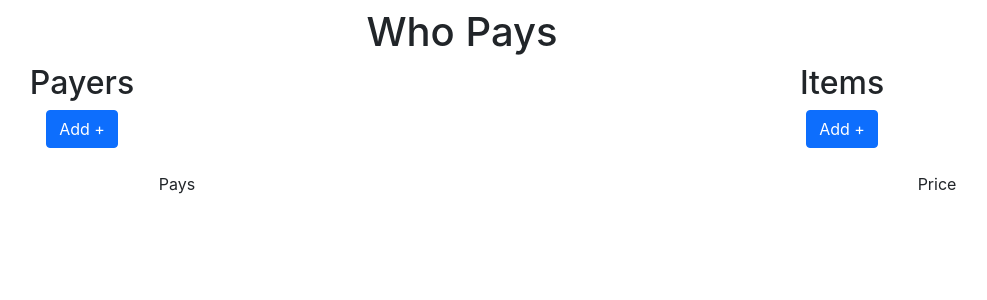
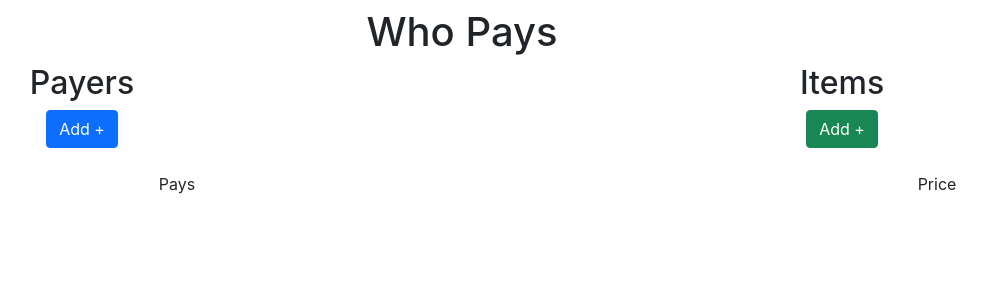
Before and after one commit to miguel-martinr/WhoPays, a React (Create React App) app: page / in a window 1280 px wide. Shown: the top 300 px of the page, without its empty margins (178-1165 px from the left). Built offline with nearby package versions, Linux system fonts and the light colour scheme.

Commit message:
button color changed

```diff
--- a/src/App.tsx
+++ b/src/App.tsx
@@ -57,6 +57,7 @@ function App() {
           {/* Items */}
           <Col className='text-center'>
             <AddButton
+              variant = 'success'
               onClick={addItemHandler}
             />
           </Col>
```
